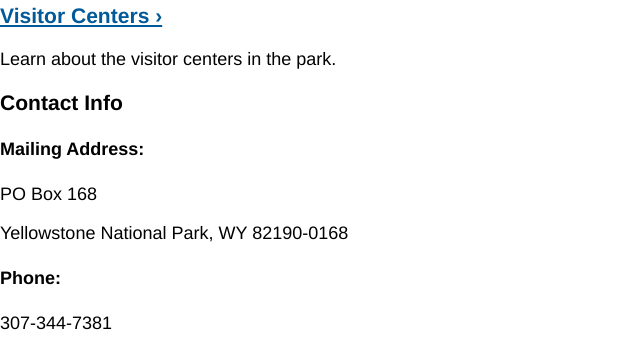
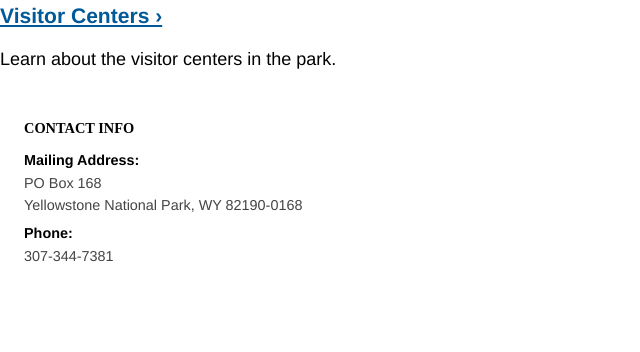
Before and after one commit to perez-ben/wdd231, a website built with Vite: page src/index.html in a window 1280 px wide. Shown: the part 1820-2172 px from the top of the page, without its empty margins (0-640 px from the left). After the commit the page ends 2116 px from the top, so only its background shows below. Built offline with nearby package versions, Linux system fonts and the light colour scheme; files whose address does not match are found by name.

Commit message:
added footer styles

```diff
--- a/src/css/style.css
+++ b/src/css/style.css
@@ -263,6 +263,32 @@
   border-left: 13px solid transparent;
   border-right: 13px solid transparent;
 }
+/* Footer Style */
+
+.park-footer {
+  background-image: url("../images/topo_pattern.png");
+  padding: 1.5rem;
+}
+
+.park-footer h3 {
+  font-family: var(--bs-font-serif);
+  text-transform: uppercase;
+  font-size: 0.8em;
+  margin-top: 0.5rem;
+}
+
+.park-footer h4 {
+  margin-top: 0.8rem;
+  margin-bottom: 0.5rem;
+  font-size: 0.8em;
+}
+
+.park-footer p {
+  font-size: 0.8em;
+  line-height: 1;
+  color: var(--bs-grey-2);
+  margin: 0.5rem 0;
+}
 
 /* Utility styles */
 
@@ -279,6 +305,10 @@
   overflow: hidden;
 }
 
+.disclaimer {
+  padding: 0 1em;
+}
+
 /*
 svg {
   background-color: var(--bs-black);
```
